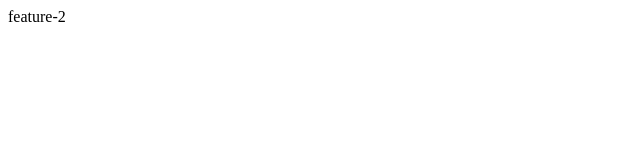
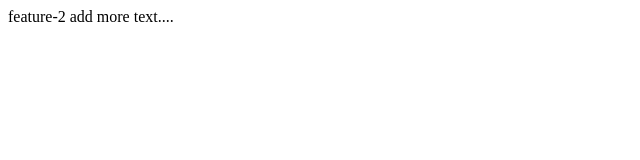
Before and after one commit to Malky2005/test, a plain HTML site: page index.html in a window 1280 px wide. Shown: the whole page, without its empty margins (0-640 px from the left). Drawn offline with Linux system fonts and the light colour scheme.

Commit message:
Update index.html

```diff
--- a/index.html
+++ b/index.html
@@ -7,5 +7,6 @@
 </head>
 <body>
     feature-2
+    add more text....
 </body>
 </html>
```
